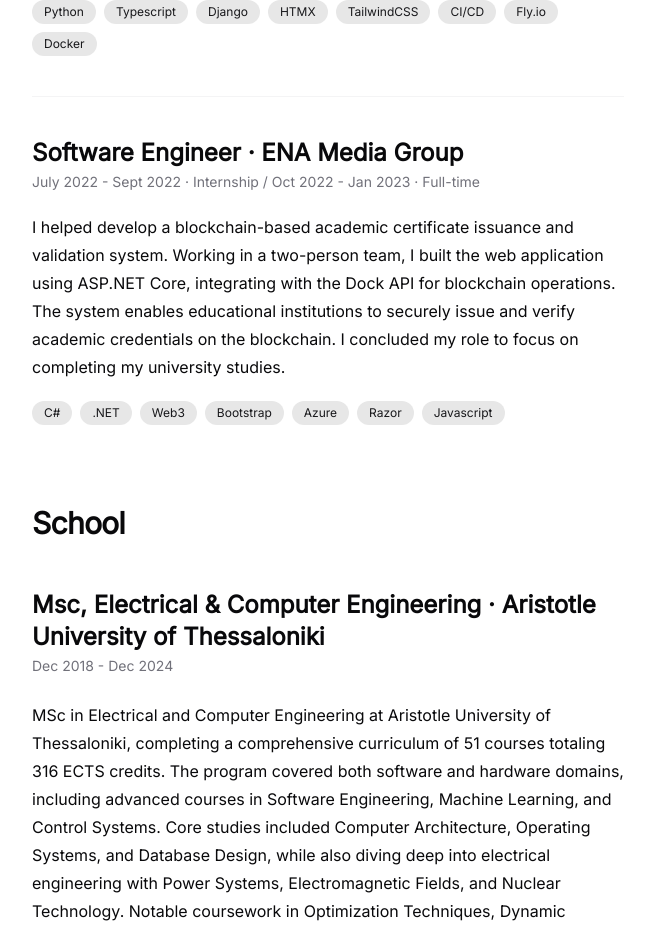
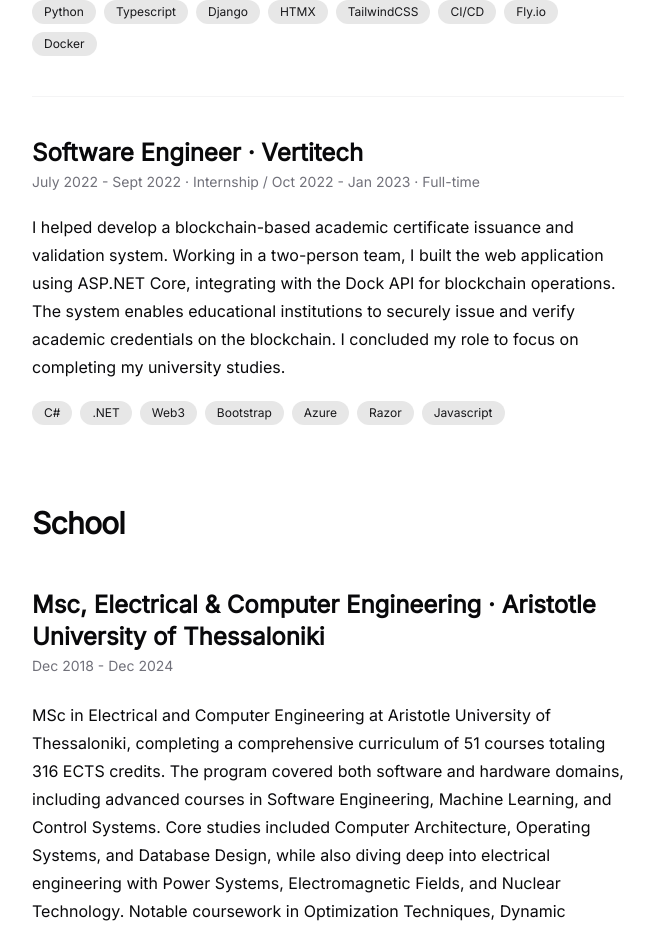
Before and after one commit to tharropoulos/portfolio, a React (Vite) app: page / in a window 1280 px wide. Shown: the part 2218-3148 px from the top of the page, without its empty margins (312-965 px from the left). Built offline with nearby package versions, Linux system fonts and the light colour scheme.

Commit message:
fix: fix vertitech name

```diff
--- a/src/data/experiences.ts
+++ b/src/data/experiences.ts
@@ -63,7 +63,7 @@
   },
   {
     title: "Software Engineer",
-    company: "ENA Media Group",
+    company: "Vertitech",
     timeframe:
       "July 2022 - Sept 2022 · Internship / Oct 2022 - Jan 2023 · Full-time",
     description:
```
